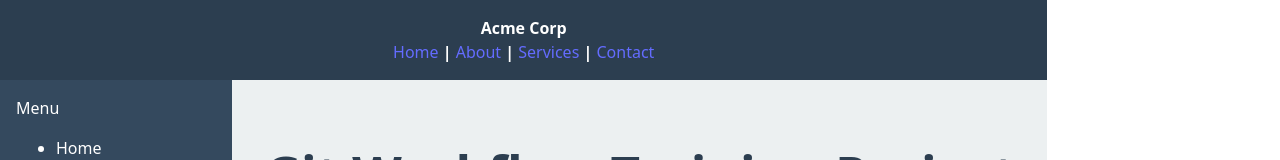
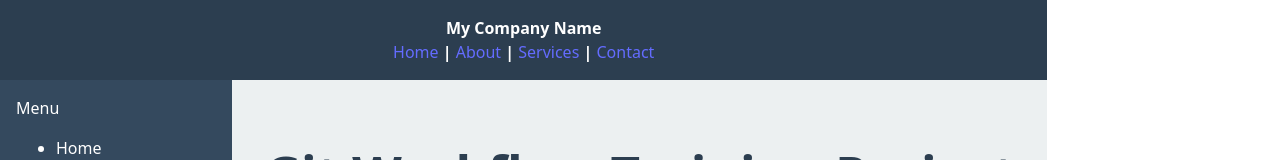
Before and after one commit to srbhcodes/git-demo, a React (Vite) app: page / in a window 1280 px wide. Shown: the top 160 px of the page. Built offline with nearby package versions, Linux system fonts and the light colour scheme.

Commit message:
update header

```diff
--- a/src/components/Header.tsx
+++ b/src/components/Header.tsx
@@ -3,7 +3,8 @@ import React from 'react';
 const Header: React.FC = () => {
   return (
     <header className="header">
-      <div>Acme Corp</div>
+      <div>My Company Name
+      </div>
       <nav>
         <a href="/">Home</a> | <a href="/about">About</a> | <a href="/services">Services</a> | <a href="/contact">Contact</a>
       </nav>
```
